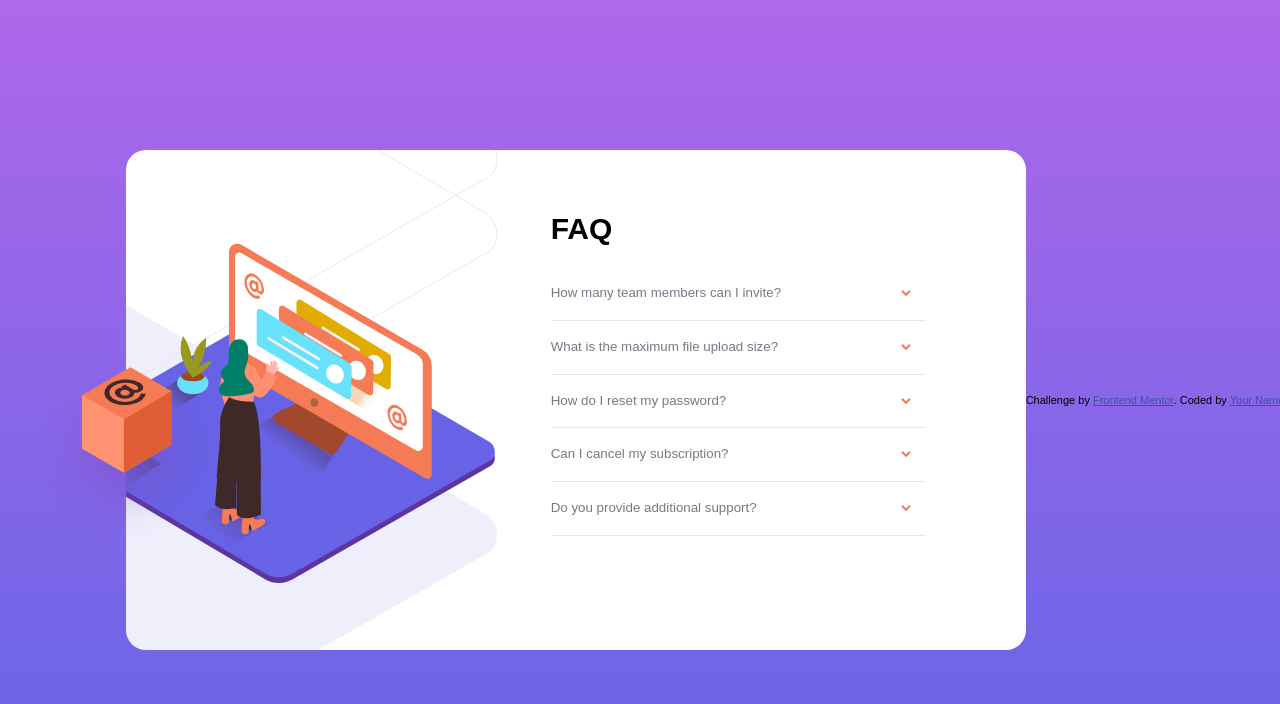
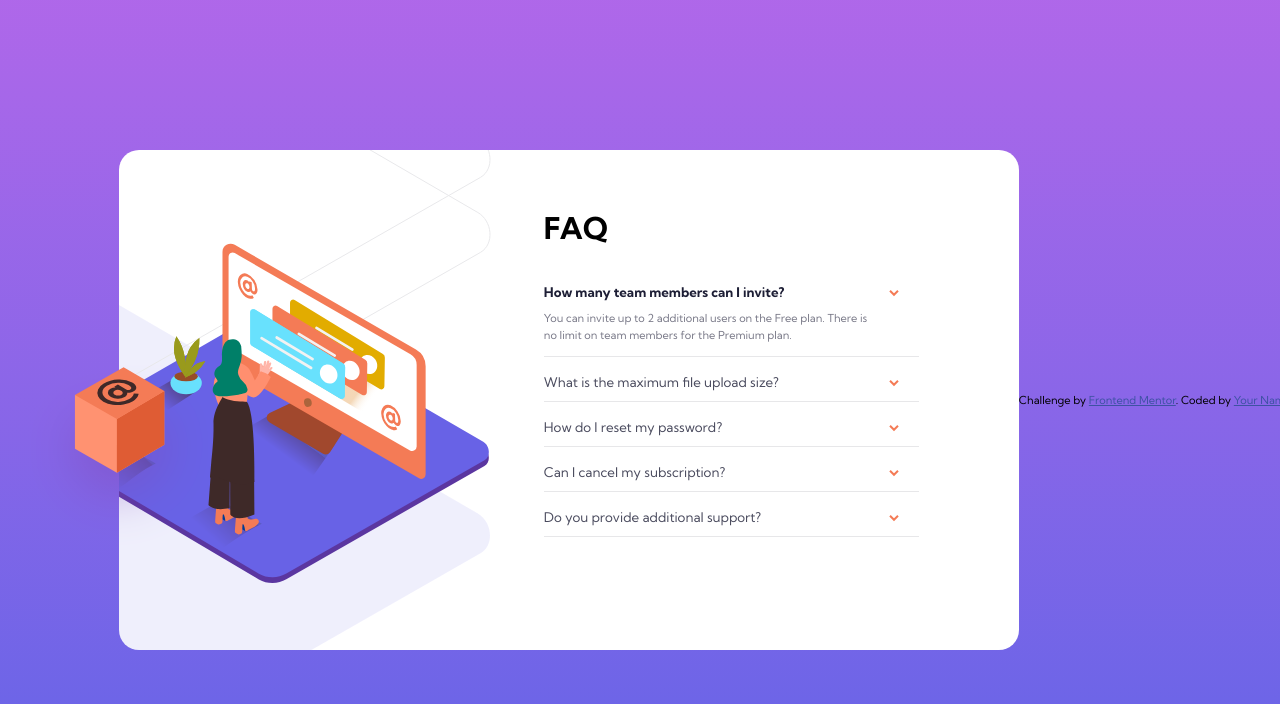
Before and after one commit to Barna-Molnar/faq-accordion-card, a website: page index.html in a window 1280 px wide. Both pictures are taken after a click on the button "How many team members can I invite?". Shown: the top 704 px of the page. Drawn offline with Linux system fonts and the light colour scheme; a web font is replaced by a local one.

Commit message:
js stage1

```diff
--- a/index.html
+++ b/index.html
@@ -14,6 +14,7 @@
 
     <title>Frontend Mentor | FAQ Accordion Card</title>
     <link rel="stylesheet" href="./css/style.css" />
+    <script defer src="./index.js"></script>
     <!-- Feel free to remove these styles or customise in your own stylesheet 👍 -->
     <style>
       .attribution {
@@ -47,10 +48,13 @@
           <div class="questions__container">
             <!-- 1. question  -->
             <div class="question__item">
-              <button class="question__item__question">
+              <div>
+                <button class="question__item__question">
                 How many team members can I invite?
-              </button>
 
+                </button>
+
+              </div>
               <div class="question__item__answer collapse">
                 <p class="question__content">
                   You can invite up to 2 additional users on the Free plan.
--- /dev/null
+++ b/index.js
@@ -0,0 +1,20 @@
+console.log('something')
+const questionBtn = document.querySelectorAll('.question__item__question')
+// var element = document.querySelector(' … ');
+const questionItem = document.querySelector('.question__item')
+const answer = document.querySelectorAll('.question__item__answer')
+
+
+
+
+questionBtn.forEach((btn) => {
+    btn.addEventListener('click', function () {
+
+        const closestItem = btn.closest('.question__item')
+        const cloestAnswer = btn.closest('.collapse')
+        closestItem.classList.toggle('height')
+        btn.classList.toggle('btnActive')
+        // btn.style.color = 'red'
+
+    })
+})
--- a/sass/base.scss
+++ b/sass/base.scss
@@ -1,4 +1,4 @@
-@import url(https://fonts.google.com/specimen/Kumbh+Sans);
+@import url('https://fonts.googleapis.com/css2?family=Kumbh+Sans:wght@400;700&display=swap');
 :root {
   //Text
   --color--dark-blue: hsl(238, 29%, 16%);
--- a/sass/card.scss
+++ b/sass/card.scss
@@ -1,3 +1,11 @@
+.height {
+  height: 9rem !important;
+}
+.btnActive {
+  color: var(--color--dark-blue) !important;
+  font-weight: 700 !important;
+}
+
 .container {
   position: relative;
   width: 100%;
@@ -23,7 +31,7 @@
     border-radius: 2rem;
     width: 90rem;
     height: 50rem;
-    padding: 5rem 5rem 0 0;
+    padding: 5rem 5rem 0rem 0;
     background-image: url(/images/bg-pattern-desktop.svg);
     background-repeat: no-repeat;
     background-position: left 900% top 65%;
@@ -59,23 +67,44 @@
 
         .question__item {
           border-bottom: 1px solid var(--color--grayish-blue-light2);
-          padding: 1.5rem 1.5rem 1.5rem 0;
+          padding: 1.5rem 2rem 1.5rem 0;
+          height: 4.5rem;
+          overflow: hidden;
+          transition: height 0.5s;
+          &:hover button {
+            color: var(--color--dark-blue);
+            font-weight: 700;
+          }
+          &:hover button::after {
+            transform: rotate(180deg);
+          }
           &__question {
             position: relative;
             border: none;
             background-color: transparent;
             width: 100%;
             text-align: left;
-            color: var(--color--grayish-blue-light1);
-            font-weight: 500;
+            color: var(--color--grayish-blue-dark);
+
+            margin-bottom: 1rem;
+            transition: all 0.3s ease-out;
+            font-weight: 400;
+            font-family: inherit;
           }
+
           &__question::after {
             content: url('../images/icon-arrow-down.svg');
             position: absolute;
             right: 0;
+            transition: all 2s;
           }
           &__answer {
-            display: none;
+            font-size: 1.1rem;
+            color: var(--color--grayish-blue-light1);
+            padding-right: 2rem;
+            line-height: 1.5;
+
+            transition: opacity 0.3s;
           }
         }
       }
```
Also changed, not shown: css/style.css.
